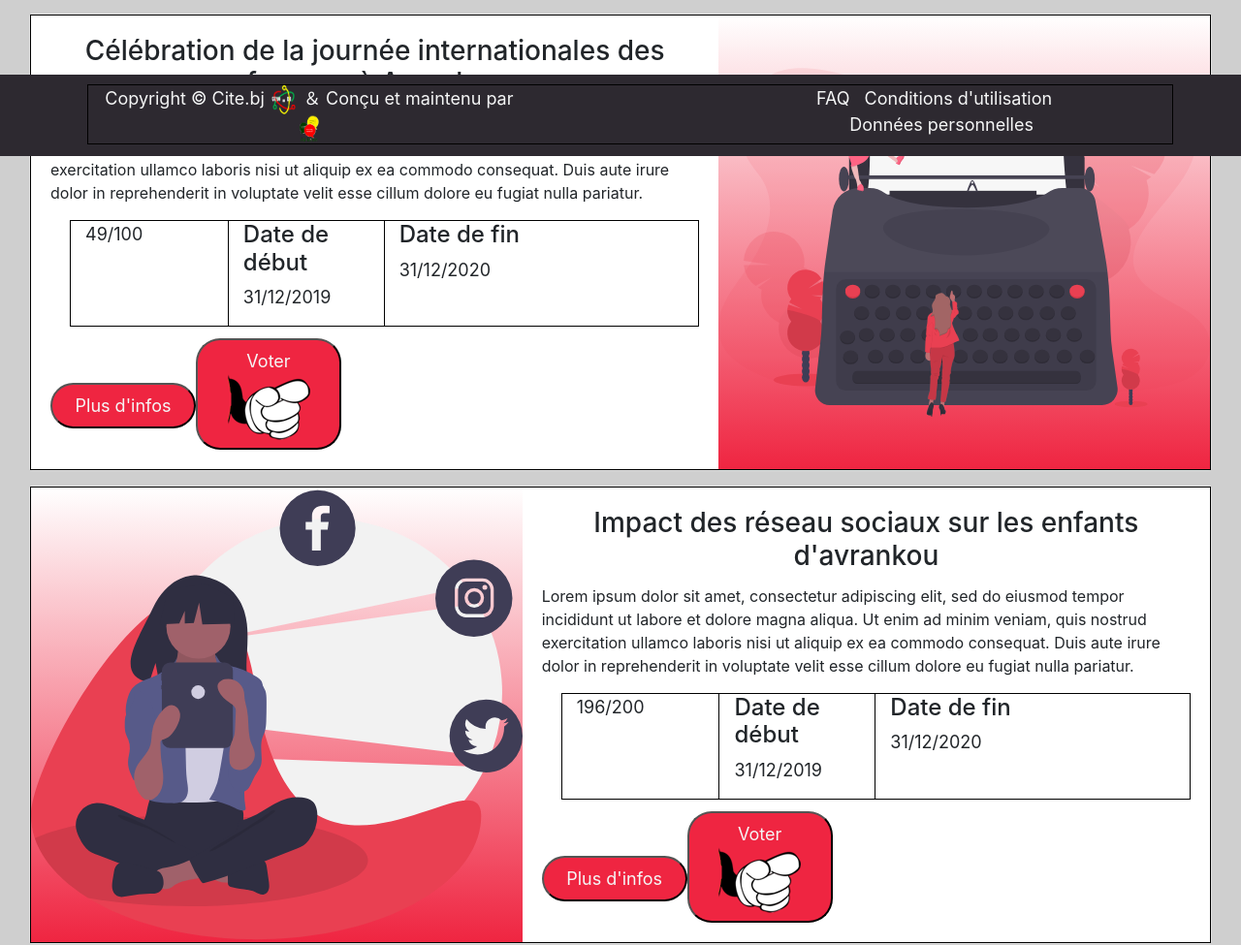
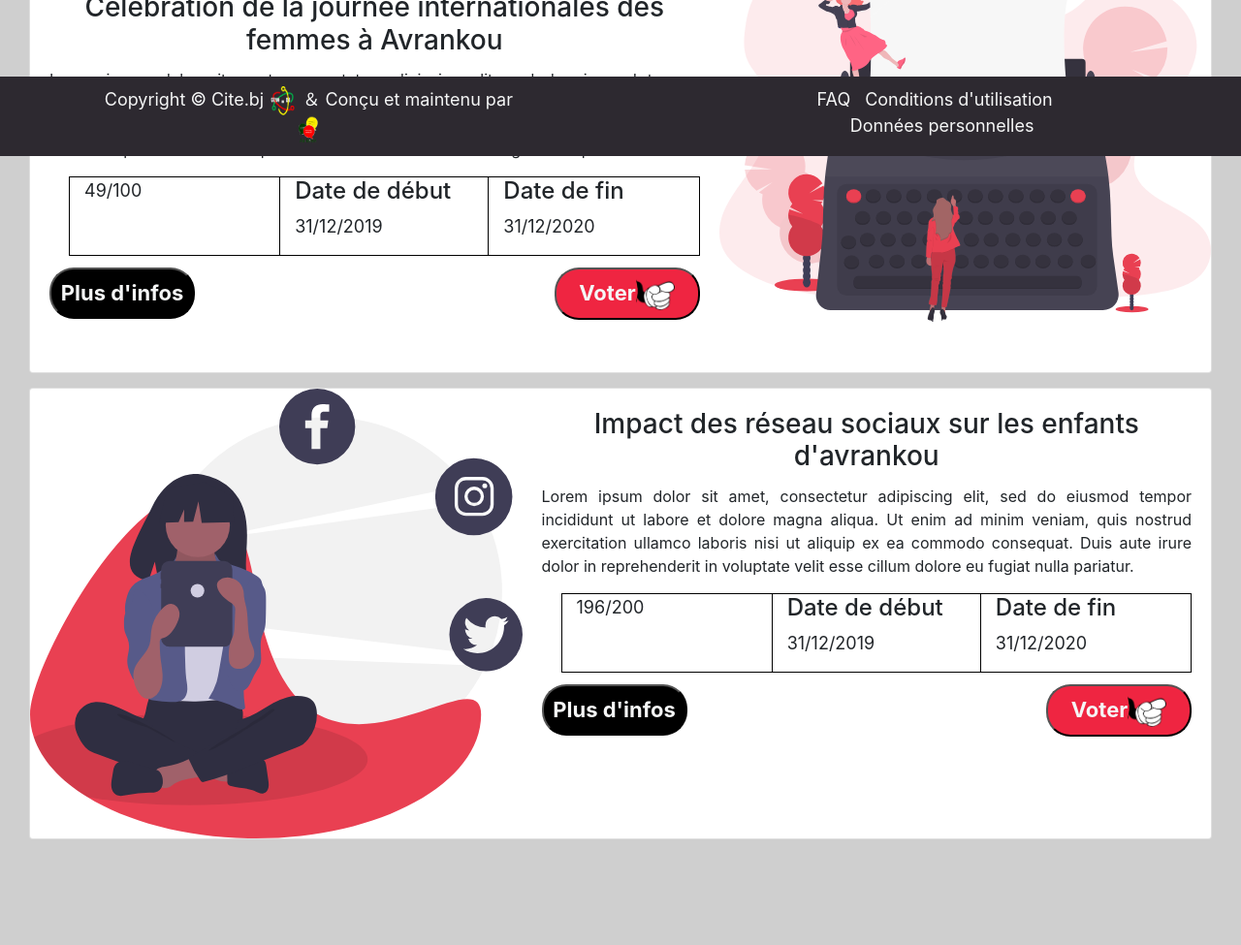
Before and after one commit to Agnes-commits/https-github.com-Agnes-commits-partage-ulyss, a React app: page /homeidees in a window 1280 px wide. Shown: the part 639-1614 px from the top of the page at 97% size. Built offline with nearby package versions, Linux system fonts and the light colour scheme.

Commit message:
pages des idees

```diff
--- a/dev/components/ButtonComponent/Button.js
+++ b/dev/components/ButtonComponent/Button.js
@@ -1,11 +1,11 @@
 import React from 'react'
 import './Button.scss'
 
-function Button({text,color,image,size,funct}) {
+function Button({text,color,position,image,size,funct}) {
     return(
-        <button className="bttn" style={{backgroundColor:{color}}} >
+        <button className="bttn" style={{backgroundColor:color, float:position,}} >
             {text}
-            <img src={image} alt=""/>
+            <img src={image} style={{width:"40px"}} halt=""/>
         </button>
     )
 }
--- a/dev/components/ButtonComponent/Button.scss
+++ b/dev/components/ButtonComponent/Button.scss
@@ -1,7 +1,8 @@
 @import '../style.scss';
 .bttn {
     @extend %button;
-    font-size: 18px;
+    font-size: 22px;
+    font-weight: bold;
     padding: 8px;
     width: 150px;
 }
--- a/dev/components/CardComponent/Card.js
+++ b/dev/components/CardComponent/Card.js
@@ -16,8 +16,8 @@ export const CardTop = ({nbrVote, nbrVoteRequis,dateDeb, dateFin,titre, contenue
             <p className="card-text">{contenue}</p>
             <Stat nbrVote={nbrVote} nbrVoteRequis={nbrVoteRequis} dateDeb={dateDeb} dateFin={dateFin}/>
             <div className="card-btn">
-                <Button className="btn-info" text={Variables.IDEES_HOME_INFO_BTN} color="black" image=""/>
-                <Button className="btn-vote" text={Variables.IDEES_HOME_VOTER_BTN} color="#ef2541" image={doigt}/>
+                <Button position="left" text={Variables.IDEES_HOME_INFO_BTN} color="black" image=""/>
+                <Button position="right" text={Variables.IDEES_HOME_VOTER_BTN} color="#ef2541" image={doigt}/>
             </div>
         </div>
         </div>
@@ -33,8 +33,8 @@ export const CardBottom = ({nbrVote, nbrVoteRequis,dateDeb, dateFin,titre, conte
             <p class="card-text">{contenue}</p>
             <Stat nbrVote={nbrVote} nbrVoteRequis={nbrVoteRequis} dateDeb={dateDeb} dateFin={dateFin}/>
                 <div className="card-btn">
-                    <Button className="btn-info" text={Variables.IDEES_HOME_INFO_BTN} color="black" image=""/>
-                    <Button className="btn-vote" text={Variables.IDEES_HOME_VOTER_BTN} color="#ef2541" image={doigt}/>
+                    <Button position="left" text={Variables.IDEES_HOME_INFO_BTN} color="black" image=""/>
+                    <Button position="right" text={Variables.IDEES_HOME_VOTER_BTN} color="#ef2541" image={doigt}/>
                 </div>
                 </div>
                     <img class="card-img-bottom" src={image} alt="Card image cap"/>
@@ -48,7 +48,7 @@ export const CardLeft = ({nbrVote, nbrVoteRequis,dateDeb, dateFin,titre, contenu
         <div className="card-content" >
                 <div className="card w-100" >
                     <div className="row no-gutters">
-                        <div className="col-12 col-md-5 deg">
+                        <div className="col-12 col-md-5">
                         <img src={image} className="card-img" alt="..."/>
                         </div>
                         <div className="col-12 col-md-7">
@@ -59,8 +59,8 @@ export const CardLeft = ({nbrVote, nbrVoteRequis,dateDeb, dateFin,titre, contenu
                             </p>
                             <Stat nbrVote={nbrVote} nbrVoteRequis={nbrVoteRequis} dateDeb={dateDeb} dateFin={dateFin}/>
                             <div className="card-btn">
-                                <Button className="btn-info" text={Variables.IDEES_HOME_INFO_BTN} color="black" image=""/>
-                                <Button className="btn-vote" text={Variables.IDEES_HOME_VOTER_BTN} color="#ef2541" image={doigt}/>
+                                <Button position="left" text={Variables.IDEES_HOME_INFO_BTN} color="black" image=""/>
+                                <Button position="right" text={Variables.IDEES_HOME_VOTER_BTN} color="#ef2541" image={doigt}/>
                             </div>
                         </div>
                         </div>
@@ -83,13 +83,13 @@ export const CardRight = ({nbrVote, nbrVoteRequis,dateDeb, dateFin,titre, conten
                                 {contenue}
                             </p>
                             <Stat nbrVote={nbrVote} nbrVoteRequis={nbrVoteRequis} dateDeb={dateDeb} dateFin={dateFin}/>
-                            <div className="card-btn">
-                                <Button className="btn-info" text={Variables.IDEES_HOME_INFO_BTN} color="black" image=""/>
-                                <Button className="btn-vote" text={Variables.IDEES_HOME_VOTER_BTN} color="#ef2541" image={doigt}/>
+                            <div className="card-btn" style={{marginBottom:"100px"}}>
+                                <Button position="left" text={Variables.IDEES_HOME_INFO_BTN} color="black" image=""/>
+                                <Button position="right" text={Variables.IDEES_HOME_VOTER_BTN} color="#ef2541" image={doigt}/>
                             </div>
                         </div>
                         </div>
-                        <div className="col-12 col-md-5 deg">
+                        <div className="col-12 col-md-5 ">
                         <img src={image} className="card-img" alt="..."/>
                         </div>
                     </div>
--- a/dev/components/CardComponent/Card.scss
+++ b/dev/components/CardComponent/Card.scss
@@ -1,3 +1,9 @@
 .card-content {
     margin-bottom: 15px;
+   .card-btn {
+       margin-bottom: 10px;
+   }
+   p{
+       text-align: justify;
+   }
 }
--- a/dev/components/HomeIdeesComponent/HomeIdees.scss
+++ b/dev/components/HomeIdeesComponent/HomeIdees.scss
@@ -1,3 +1,3 @@
 .list-idees {
-    margin: 30px;
+    margin: 30px 30px 100px 30px;
 }
--- a/dev/components/StatistiqueComponent/Stat.js
+++ b/dev/components/StatistiqueComponent/Stat.js
@@ -4,9 +4,9 @@ import Variables from '../../variables'
 
 const Stat = ({nbrVote, nbrVoteRequis,dateDeb, dateFin}) => {
     return(
-        <div className="container">
-            <div className="row">
-                <div className="col-md-3">
+        <div className="container" style={{padding:"0px!important"}}>
+            <div className="row" style={{border:"solid 1px black"}}>
+                <div className="col-md-4">
                     <div className="graph_circle">
 
                     </div>
@@ -14,7 +14,7 @@ const Stat = ({nbrVote, nbrVoteRequis,dateDeb, dateFin}) => {
                         {nbrVote}/{nbrVoteRequis}
                     </p>
                 </div>
-                <div className="col-md-3 milieu">
+                <div className="col-md-4 milieu">
                     <h4>
                         {Variables.IDEES_DATE}
                     </h4>
--- a/dev/components/StatistiqueComponent/Stat.scss
+++ b/dev/components/StatistiqueComponent/Stat.scss
@@ -1,7 +1,5 @@
 
 .row {
-
-    border: solid 1px black;
 
     .milieu {
         border-left: solid 1px black;
--- a/dev/components/TitreComponent/Titre.scss
+++ b/dev/components/TitreComponent/Titre.scss
@@ -4,6 +4,7 @@
     border-radius: 5px;
     padding: 5px;
     color: white;
+    margin-bottom: 10px;
     background-image:linear-gradient(to right,rgb(133, 128, 128),$btn_background_color) ;
     h2 {
         border-left: solid 3px $btn_background_color;
```
